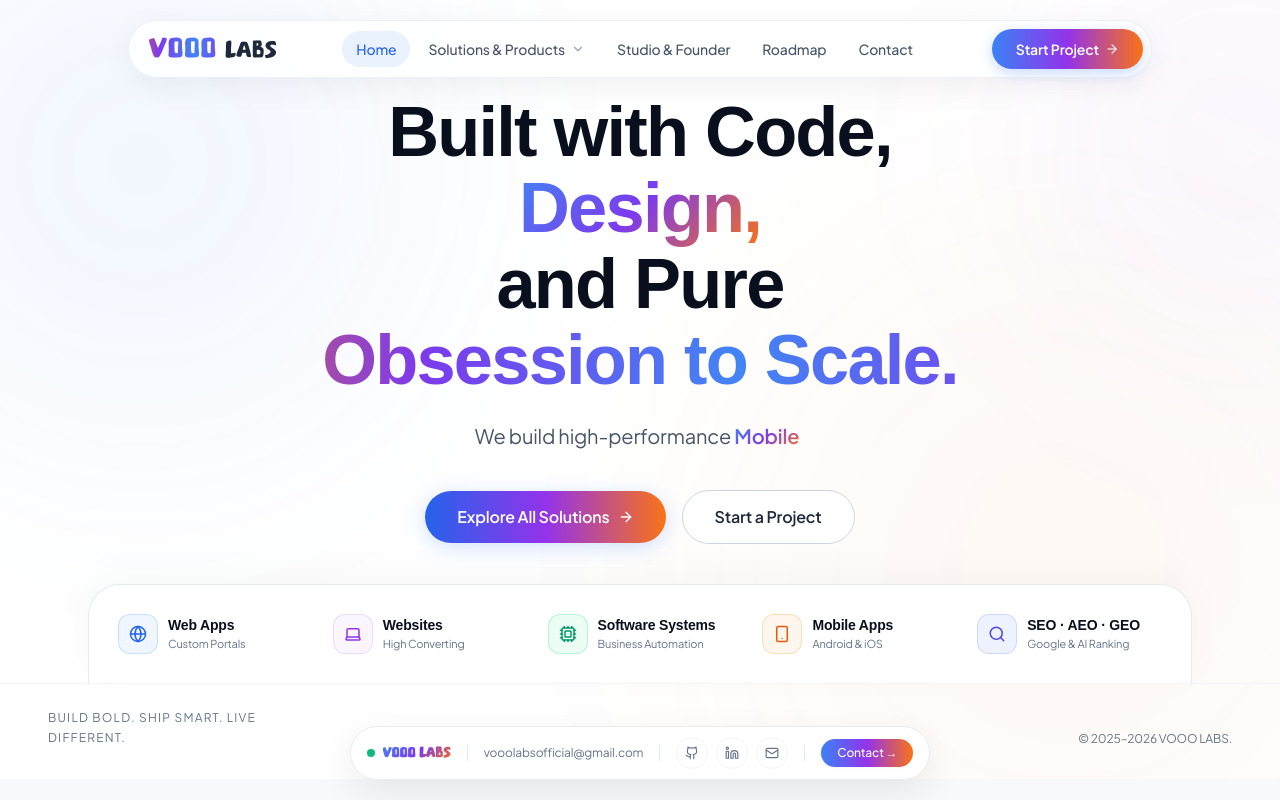
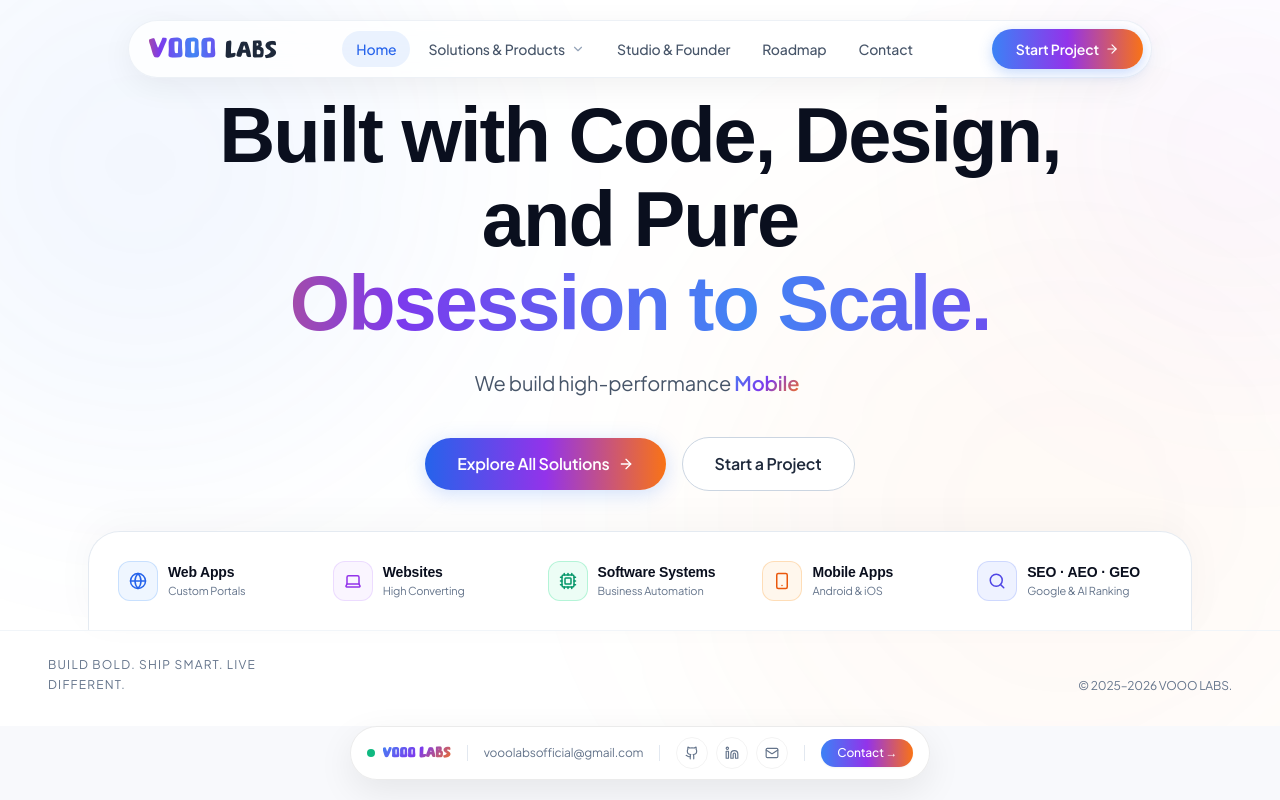
Before and after one commit to vooolabsofficial-sys/vooolabs-website, a React (Vite) app: page / in a window 1280 px wide. Shown: the top 800 px of the page. Built offline with nearby package versions, Linux system fonts and the light colour scheme; a web font is replaced by a local one.

Commit message:
feat: format hero headline into 4 - 2 - 3 word pattern with color on final line

```diff
--- a/src/components/home/Slide1_Hero.tsx
+++ b/src/components/home/Slide1_Hero.tsx
@@ -63,11 +63,10 @@ export default function Slide1_Hero() {
       {/* CENTER CONTENT */}
       <div className="relative z-10 flex-1 flex flex-col items-center justify-center text-center px-6 max-w-5xl mx-auto -mt-4">
 
-        {/* HEADING (3 - 1 - 2 - 3 PATTERN) */}
+        {/* HEADING (4 - 2 - 3 PATTERN) */}
         <FadeIn delay={0.05} y={30}>
-          <h1 className="font-clash text-[8vw] sm:text-[5vw] md:text-[3.9rem] lg:text-[4.4rem] font-bold text-[#0A0F1E] leading-[1.08] tracking-tight mb-6">
-            <span>Built with Code,</span> <br />
-            <span className="g-text">Design,</span> <br />
+          <h1 className="font-clash text-[8.5vw] sm:text-[5.4vw] md:text-[4.4rem] lg:text-[4.85rem] font-bold text-[#0A0F1E] leading-[1.08] tracking-tight mb-6">
+            <span>Built with Code, Design,</span> <br />
             <span>and Pure</span> <br />
             <span className="shimmer-text">Obsession to Scale.</span>
           </h1>
```
